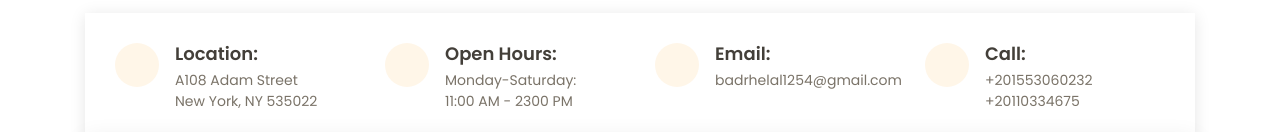
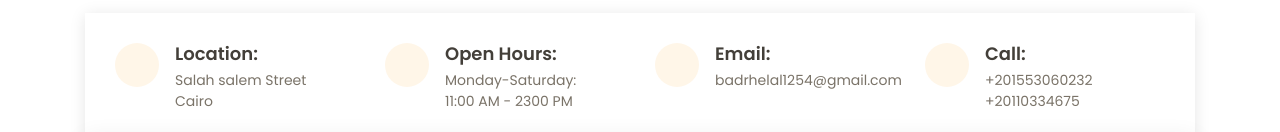
Before and after one commit to badr1002/burger-hot, a React (Create React App) app in the folder app/: page /contact in a window 1280 px wide. Shown: the part 668-800 px from the top of the page. Built offline with nearby package versions, Linux system fonts and the light colour scheme; no server answers.

Commit message:
Update Contact.jsx

```diff
--- a/app/src/Pages/Contact.jsx
+++ b/app/src/Pages/Contact.jsx
@@ -83,7 +83,7 @@ class Contact extends Component {
                                 <div className="col-lg-3 col-md-6 info">
                                     <i className="bi bi-geo-alt"/>
                                     <h4>Location:</h4>
-                                    <p>A108 Adam Street<br/>New York, NY 535022</p>
+                                    <p>Salah salem Street<br/>Cairo</p>
                                 </div>
 
                                 <div className="col-lg-3 col-md-6 info mt-4 mt-lg-0">
```
